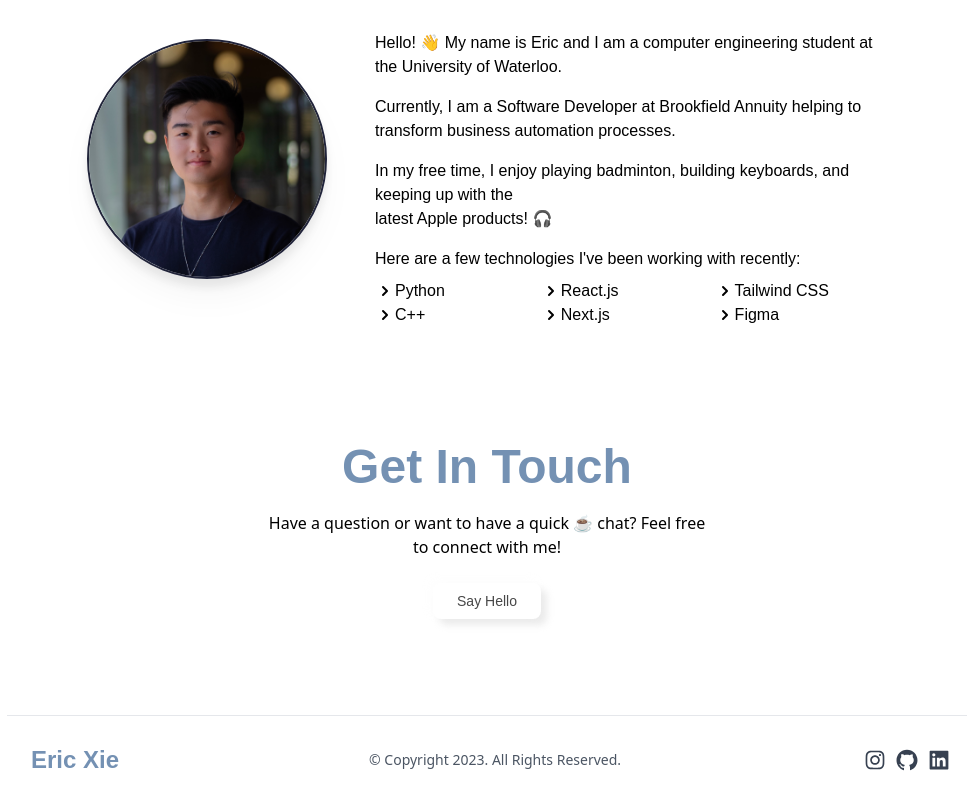
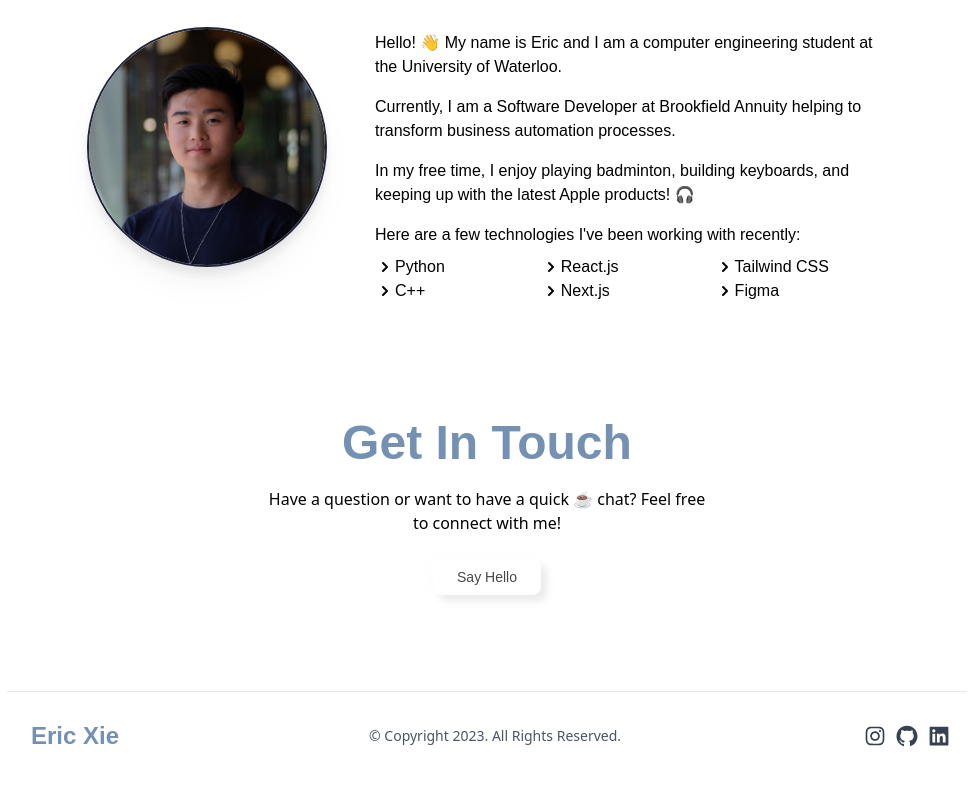
Before and after one commit to ericcxie/personal-website, a Next.js app: page / in a window 1280 px wide. Shown: the part 2155-2955 px from the top of the page, without its empty margins (153-1133 px from the left). After the commit the page ends 2931 px from the top, so only its background shows below. Built offline with nearby package versions, Linux system fonts and the light colour scheme.

Commit message:
Update about.js

```diff
--- a/components/sections/about.js
+++ b/components/sections/about.js
@@ -19,7 +19,7 @@ export default function About() {
             <div className="mt-8 dark:text-gray-300 font-poppins">
               <p className='mx-auto max-w-lg py-2'>Hello! 👋 My name is Eric and I am a computer engineering student at the University of Waterloo.</p>
               <p className='mx-auto max-w-lg py-2'>Currently, I am a Software Developer at Brookfield Annuity helping to transform business automation processes.</p>
-              <p className='mx-auto max-w-lg py-2'>In my free time, I enjoy playing badminton, building keyboards, and  keeping up with the <Link href="/apple"><span className="sm:block">latest Apple products! 🎧</span></Link></p>
+              <p className='mx-auto max-w-lg py-2'>In my free time, I enjoy playing badminton, building keyboards, and  keeping up with the <Link href="/apple">latest Apple products! 🎧</Link></p>
 
               <p className='mx-auto max-w-lg py-2'>Here are a few technologies I've been working with recently:</p>
 
```
